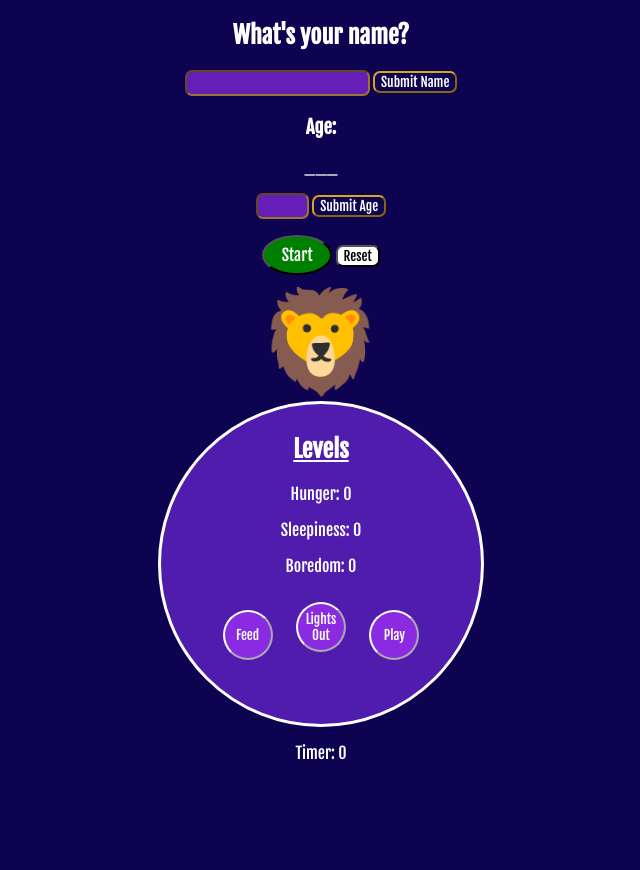
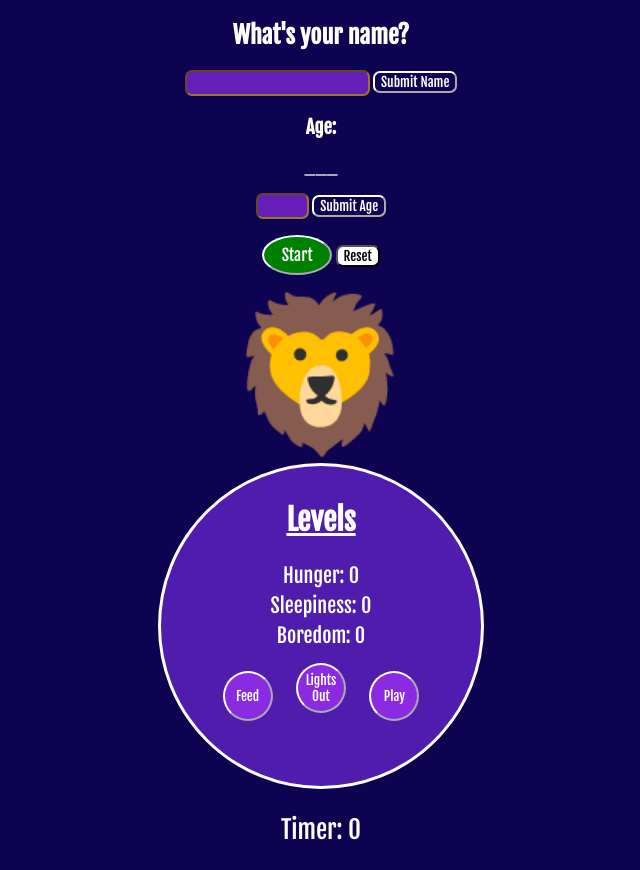
Before and after one commit to EmilyJarecki/tamagotchi, a plain HTML site: page index.html in a window 1280 px wide. Shown: the whole page, without its empty margins (319-959 px from the left). Before the commit the page ends 800 px from the top, so only its background shows below. Drawn offline with Linux system fonts and the light colour scheme.

Commit message:
fixed margins

```diff
--- a/index.html
+++ b/index.html
@@ -31,10 +31,10 @@
     <button id="reset">Reset</button>
         <h2 class="lion_tamagotchi">🦁</h2>
     <div>
-        <h2 class="levels">Levels</h2>
-                    <p>Hunger: <span id="hunger_metric">0</span></p>
-                    <p>Sleepiness: <span id="sleep_metric">0</span></p>
-                    <p>Boredom: <span id="bored_metric">0</span></p>
+        <h2 class="levels_title">Levels</h2>
+                    <p class="level">Hunger: <span id="hunger_metric">   0</span></p>
+                    <p class="level">Sleepiness: <span id="sleep_metric">   0</span></p>
+                    <p class="level">Boredom: <span id="bored_metric">   0</span></p>
                 <button class="levelBtn" id="feed">Feed</button>
                 <button class="levelBtn" id="sleep">Lights Out</button>
                 <button class="levelBtn" id="play">Play</button>
--- a/style.css
+++ b/style.css
@@ -3,7 +3,7 @@
     color: white
 }
 .lion_tamagotchi {
-    font-size: 100px;
+    font-size: 150px;
     margin: 0
 }
 body {
@@ -39,6 +39,7 @@ h3{
     width: 70px;
     background-color: green;
     border-radius: 50%;
+    border-color: white;
     font-size: medium;
     font-family: 'Fjalla One', sans-serif;
 }
@@ -51,7 +52,7 @@ h3{
 .submitBtn {
     background-color: transparent;
     color: white;
-    border-color: goldenrod;
+    border-color: white;
     border-radius: 7px;
     font-family: 'Fjalla One', sans-serif;
 }
@@ -63,9 +64,10 @@ h3{
     border-radius: 7px;
     height: 20px;
 }
-.levels {
+.levels_title {
     text-decoration: underline;
     color: white;
+    font-size: 30px;
 }
 .main{
     color:white;
@@ -87,3 +89,10 @@ div {
     border-radius: 50%;
     background:rgb(79, 28, 173);
   }
+.level {
+    font-size: 20px;
+    margin: 5px
+}
+#time_section{
+    font-size: 25px
+}
```
